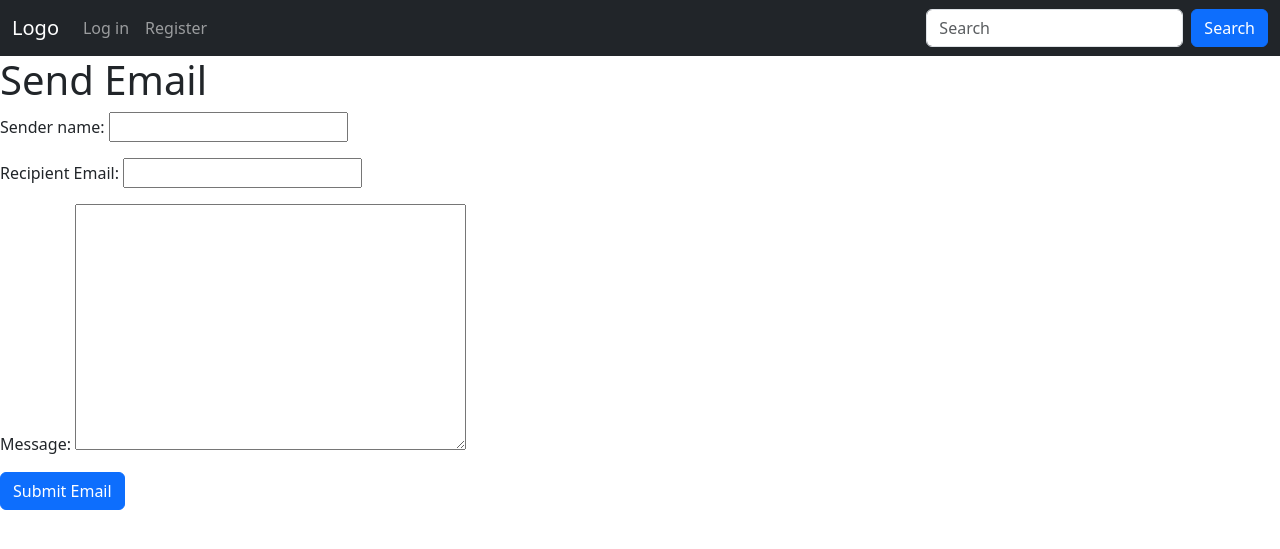
After one commit to Carepred009/ApplianceInventory, a Django app: page /send_email/ in a window 1280 px wide. The commit adds this page. Shown: the top 549 px of the page. Run offline with Django 5.2, Linux system fonts and the light colour scheme.

Commit message:
Adding html template to can use as Contact email to send inquiries

```diff
--- a/InventoryProject/InventoryApp/forms.py
+++ b/InventoryProject/InventoryApp/forms.py
@@ -1,7 +1,13 @@
 from django import forms
-from unicodedata import category
+from django.core.validators import RegexValidator
+
 
 from .models import Customer, Category, Supplier, Product, Order, Checkout
+
+class EmailForm(forms.Form):
+   sender_name = forms.CharField(max_length=255)
+   recipient_email =  forms.EmailField(label="Recipient Email")
+   message = forms.CharField(widget=forms.Textarea)
 
 
 class CustomerForm(forms.ModelForm):
@@ -13,9 +19,8 @@ class CustomerForm(forms.ModelForm):
             'first_name': forms.TextInput(attrs={'class':'form-control','placeholder':'First Name'}),
             'last_name':forms.TextInput(attrs={'class':'form-control','placeholder':'Last Name'}),
             'email':forms.EmailInput(attrs={'class':'form-control','placeholder':'Email'}),
-            'number':forms.TextInput(attrs={'class':'form-control','placeholder':'Your number'}),
+            'number':forms.TextInput(attrs={'class':'form-control','placeholder':'Enter 11 digits mobile number'}),
             'address': forms.Textarea(attrs={'class':'form-control','placeholder':'Address'}),
-
         }
 
 class CategoryForm(forms.ModelForm):
@@ -35,10 +40,11 @@ class SupplierForm(forms.ModelForm):
 
         widgets  = {
             'supplier_name': forms.TextInput(attrs={'class':'form-control','placeholder':'Supplier Name'}),
-            'number':forms.TextInput(attrs={'class':'form-control','placeholder':'Suppliers Number'}),
+           'number':forms.TextInput(attrs={'class':'form-control','placeholder':'Phone Number'}),
             'email':forms.EmailInput(attrs={'class':'form-control','placeholder':'Suppliers Email'}),
             'address':forms.Textarea(attrs={'class':'form-control','placeholder':'Supplier Address'})
         }
+
 '''
 class ProductUpdateForm(forms.ModelForm):
     class Meta:
@@ -62,7 +68,6 @@ class StockArrivalForm(forms.Form):
     price = forms.DecimalField(max_digits=10,decimal_places=2, widget=forms.NumberInput(attrs={'steps':'0.01'})) # Optional: for decimal step
 '''
 
-
 '''
 #this form is for new Arrival of Products
 class StockArrivalForm(forms.Form):
@@ -72,13 +77,10 @@ class StockArrivalForm(forms.Form):
     price = forms.DecimalField(max_digits=10,decimal_places=2, widget=forms.NumberInput(attrs={'steps':'0.01'})) # Optional: for decimal step
 '''
 
-
-
-
 class ProductForm(forms.ModelForm):
     class Meta:
         model = Product
-        fields = ('product_name','product_description','quantity','price','category','supplier','product_image')
+        fields = ['product_name','product_description','quantity','price','category','supplier','product_image']
 
         widgets = {
             'product_name':forms.Select(attrs={'class':'form-control','placeholder':'Product Name'}),
--- a/InventoryProject/InventoryApp/templates/base.html
+++ b/InventoryProject/InventoryApp/templates/base.html
@@ -74,6 +74,12 @@
               </ul>
           </li>
 
+          <li class="nav-item dropdown">
+              <a class="nav-link dropdown-toggle" href="#" role="button" data-bs-toggle="dropdown">Emails</a>
+              <ul class="dropdown-menu">
+                  <li><a class="dropdown-item" href="{% url 'send_email' %}">Contact Email</a></li>
+              </ul>
+          </li>
           {%else%}
 
         <li class="nav-item">
--- /dev/null
+++ b/InventoryProject/InventoryApp/templates/contact_email.html
@@ -0,0 +1,11 @@
+{%extends 'base.html'%}
+
+{%block content%}
+    <h1>Send Email</h1>
+
+    <form method="POST">
+            {%csrf_token%}
+            {{form.as_p}}
+        <button type="submit" class="btn btn-primary">Submit Email</button>
+    </form>
+{%endblock%}
--- a/InventoryProject/InventoryApp/templates/specified_product.html
+++ b/InventoryProject/InventoryApp/templates/specified_product.html
@@ -8,7 +8,7 @@
     <p>IF your using DetailView Do not use for loop like ListView </p>
       <p>If you want to ge the value of the attibute but its in Two Relational Table. just to the contet_object_name.2ndmodelattributename.firstmodelattributename </p> <br>
 
-      <h5> {{total_per_product}} THIS from one context</h5>
+     <!--- <h5> {{total_per_product}} THIS from one context</h5> medjo libog -->
 
 
        {{products.supplier.supplier_name}} <br>
@@ -17,7 +17,7 @@
         {{products.price}} <br>
 
 
-
+    <!-- List all products and their sum -->
     {%for item in total_per_product%}
       <h3>{{item.product_name__product_name}} :   {{item.total_quantity}}</h3>
     {%endfor%}
--- a/InventoryProject/InventoryApp/urls.py
+++ b/InventoryProject/InventoryApp/urls.py
@@ -2,10 +2,11 @@ from tkinter.font import names
 
 from django.urls import path
 
+from django.views.generic import TemplateView
 from .views import (BaseView, CustomerView, CategoryView, SupplierView, ProductView, StocksView, SearchResultView,
                     OrderAccept, OrderDisplay, SpecifiedProductView, CheckOutView,
                     CheckoutDisplayView, IncomingStocksView, SalesChartView, CustomerListView, SupplierListView,
-                    SupplierUpdateView, SupplierDeleteView, StocksChartView, CustomerUpdateView, CustomerDeleteView
+                    SupplierUpdateView, SupplierDeleteView, StocksChartView, CustomerUpdateView, CustomerDeleteView, EmailContactView
                     )  # SelectProductView, UpdateProductView   StockArrivalView #StockArrivalView
 
 
@@ -13,6 +14,9 @@ from django.contrib.auth import views as auth_views
 
 urlpatterns = [
     path('',BaseView.as_view(), name="home"),
+
+    path('send_email/', EmailContactView.as_view(), name="send_email"),
+    path('success_email/success/', TemplateView.as_view(template_name='send_email_success.html'), name="send_email_success"),
 
     path('stocks/',StocksView.as_view(), name="stocks"),
 
@@ -42,7 +46,7 @@ urlpatterns = [
 
     path('order_display/',OrderDisplay.as_view(), name="order_display"),
 
-    path('search_stocks/<int:pk>', SpecifiedProductView.as_view() ,name="search_stock"),
+    path('stocks_per_product/', SpecifiedProductView.as_view() ,name="search_stock"), #sum the quantity per product
 
     #path('select_product/',SelectProductView.as_view(), name="select_product"),
    # path('update_product/<int:pk>/', UpdateProductView.as_view(), name="update_product"),
--- a/InventoryProject/InventoryApp/views.py
+++ b/InventoryProject/InventoryApp/views.py
@@ -1,17 +1,37 @@
 import json
-from lib2to3.fixes.fix_input import context
 
+from django.conf import settings
+from django.core.mail import send_mail
 from django.shortcuts import render, get_object_or_404, redirect
 from django.contrib import messages
 from django.urls import reverse_lazy, reverse
 from unicodedata import category
 
 from .models import Customer, Category, Supplier, Product, Stocks, Order, Checkout, IncomingStocks
-from .forms import CustomerForm, CategoryForm, SupplierForm, ProductForm, OrderForm  #StockArrivalForm #ProductUpdateForm,
+from .forms import CustomerForm, CategoryForm, SupplierForm, ProductForm, OrderForm, EmailForm  #StockArrivalForm #ProductUpdateForm,
 from django.views.generic import TemplateView, CreateView, ListView, DetailView, UpdateView, FormView, DeleteView
 from django.db.models import Sum, F, Q
 
 # Create your views here.
+
+class EmailContactView(FormView):
+    template_name = 'contact_email.html'
+    form_class = EmailForm
+    success_url = reverse_lazy('send_email_success')
+
+    def form_valid(self, form):
+        #this is from the form that we use in form_class
+        sender_name = form.cleaned_data['sender_name']
+        recipient_email = form.cleaned_data['recipient_email']
+        message = form.cleaned_data['message']
+
+        subject = f"New Email from {sender_name}"
+        full_message = f"From:{sender_name} <{recipient_email}> \n\n Messsage: \n {message}"
+
+        send_mail(subject, full_message, settings.EMAIL_HOST_USER, [recipient_email])
+
+        return super().form_valid(form)
+
 
 class StocksChartView(TemplateView):
     # This is the template that will be rendered
@@ -59,7 +79,6 @@ class SalesChartView(TemplateView):
         context["data"] = [item["total_sold"] for item in sales_data]
 
         return context
-
 
 
 class UpdateCustomer(UpdateView):
@@ -174,7 +193,7 @@ class StocksView(ListView):
     #context_object_name = 'stocks'  #remove this if you want pagination and use the built-in  page_obj
     paginate_by = 5 #show 5 rows of result per page number
 
-
+    # this is function is remove working but the context is remove in the template
     #get the total or sum of all products in the Stocks model
     def get_context_data(self, **kwargs):
         context = super().get_context_data(**kwargs)
@@ -189,7 +208,7 @@ class IncomingStocksView(ListView):
     context_object_name = 'incoming'
 
 
-class SpecifiedProductView(DetailView):
+class SpecifiedProductView(ListView):
     model = Product
     template_name = 'specified_product.html'
     context_object_name = 'products'
```
Also changed, not shown: InventoryProject/InventoryApp/models.py (+5 -3 lines), InventoryProject/InventoryApp/templates/send_email_success.html (added, +8 -0 lines), InventoryProject/InventoryProject/settings.py (+11 -1 lines).
